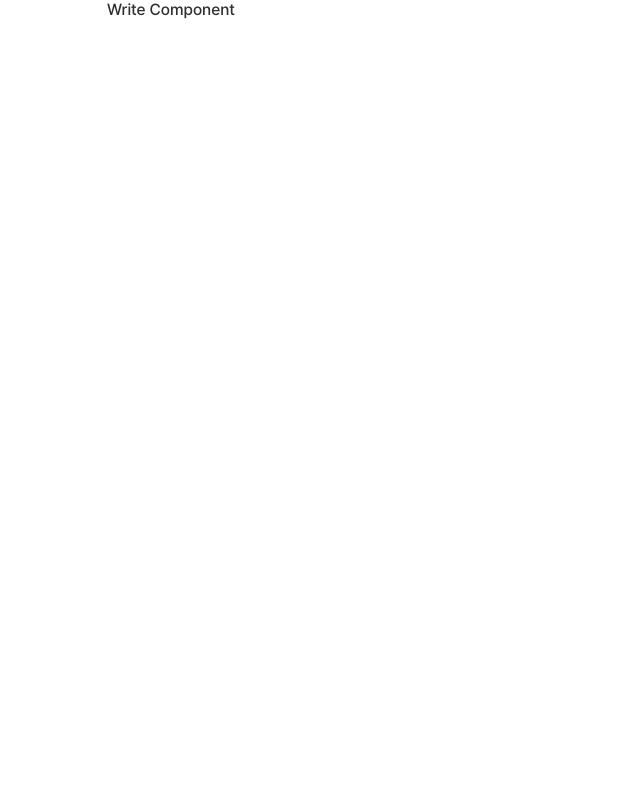
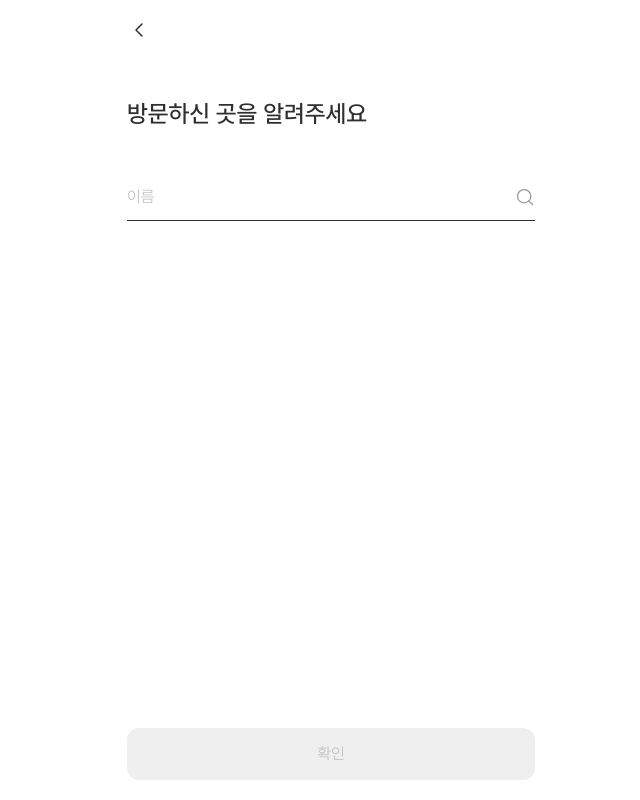
Before and after one commit to JjimKong/Frontend, a React (Vite) app: page /write in a window 1280 px wide. Shown: the whole page, without its empty margins (309-949 px from the left). Built offline with nearby package versions, Linux system fonts and the light colour scheme.

Commit message:
feat: write/Step1 컴포넌트 퍼블리싱

```diff
--- /dev/null
+++ b/src/components/write/Step1.tsx
@@ -0,0 +1,62 @@
+import { Search } from "lucide-react";
+import Input from "../common/Input";
+import Button from "../common/Button";
+import { useEffect, useState } from "react";
+import SearchList from "./SearchList";
+
+export default function Step1() {
+    const [isMounted, setIsMounted] = useState(false);
+    const [placeName, setPlaceName] = useState<string>("");
+    const [select, setSelect] = useState<string | null>(null);
+
+    const setPlace = (place: string) => {
+        setPlaceName(place);
+        setSelect(place);
+    };
+
+    useEffect(() => {
+        setIsMounted(true);
+    }, []);
+
+    return (
+        <>
+            <h1
+                className={`text-2xl font-medium duration-800 ${!isMounted && "-translate-y-2 opacity-0"}`}
+            >
+                방문하신 곳을 알려주세요
+            </h1>
+
+            <div
+                className={`duration-800 delay-200 ${!isMounted && "-translate-y-2 opacity-0"}`}
+            >
+                <Input
+                    value={placeName}
+                    onChange={(e) => {
+                        setPlaceName(e.target.value);
+                        setSelect(null);
+                    }}
+                    icon={
+                        <Search
+                            strokeWidth={1.5}
+                            className="text-gray600"
+                            size={20}
+                        />
+                    }
+                    className={`border-gray1000`}
+                >
+                    이름
+                </Input>
+            </div>
+
+            {placeName && <SearchList setPlace={setPlace} />}
+
+            <div className="fixed bottom-0 w-full max-w-md pb-5 pl-0 pr-10">
+                {select ? (
+                    <Button>확인</Button>
+                ) : (
+                    <Button disabled>확인</Button>
+                )}
+            </div>
+        </>
+    );
+}
--- a/src/routes/pages/Write.tsx
+++ b/src/routes/pages/Write.tsx
@@ -1,7 +1,13 @@
+import Header from "@/components/common/Header";
+import Step1 from "@/components/write/Step1";
+
 export default function Write() {
     return (
         <>
-            <h1>Write Component</h1>
+            <Header noLine />
+            <div className="pt-25 px-5 flex flex-col gap-10">
+                <Step1 />
+            </div>
         </>
     );
 }
```
